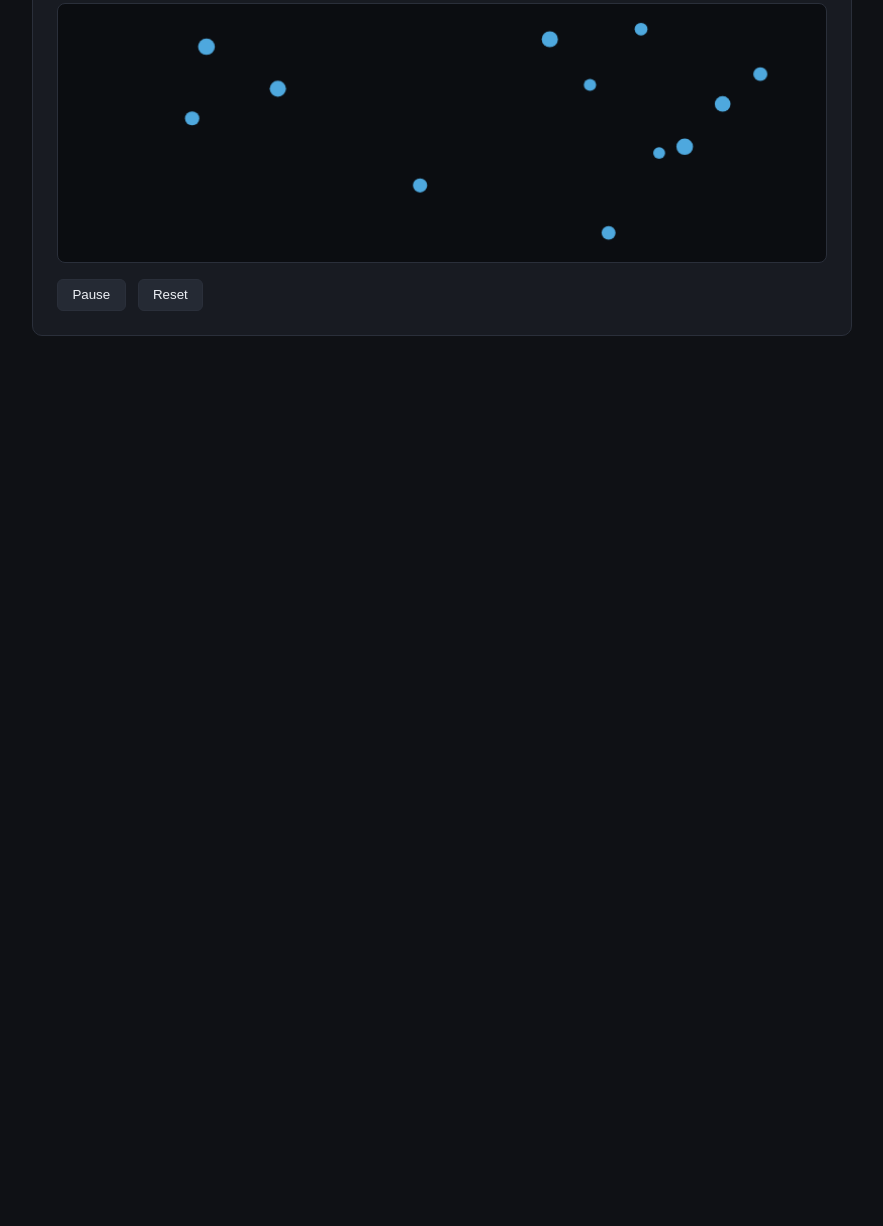
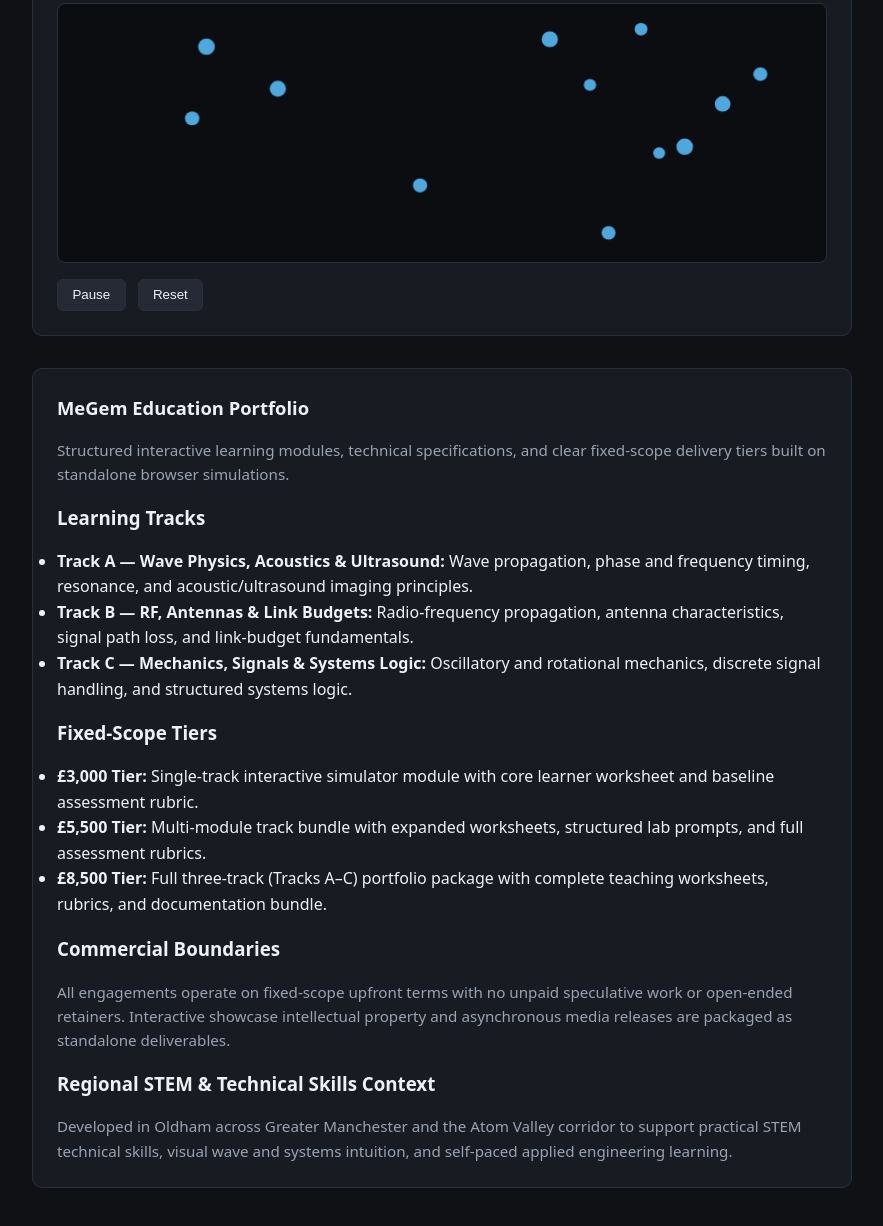
Before and after one commit to innovativeeducation2026-png/MeGem-portfolio, a plain HTML site: page index.html in a window 1280 px wide. Shown: the part 1648-2874 px from the top of the page, without its empty margins (198-1081 px from the left). Before the commit the page ends 2048 px from the top, so only its background shows below. Drawn offline with Linux system fonts and the light colour scheme.

Commit message:
Update index.html

```diff
--- a/index.html
+++ b/index.html
@@ -167,6 +167,37 @@ for entry in cleaned:
         <button id="resetBtn" type="button">Reset</button>
       </div>
     </section>
+        <section id="megem-education-portfolio">
+          <h2>MeGem Education Portfolio</h2>
+          <p class="desc">
+            Structured interactive learning modules, technical specifications, and clear fixed-scope delivery tiers built on standalone browser simulations.
+          </p>
+
+          <h3>Learning Tracks</h3>
+          <ul>
+            <li><strong>Track A — Wave Physics, Acoustics &amp; Ultrasound:</strong> Wave propagation, phase and frequency timing, resonance, and acoustic/ultrasound imaging principles.</li>
+            <li><strong>Track B — RF, Antennas &amp; Link Budgets:</strong> Radio-frequency propagation, antenna characteristics, signal path loss, and link-budget fundamentals.</li>
+            <li><strong>Track C — Mechanics, Signals &amp; Systems Logic:</strong> Oscillatory and rotational mechanics, discrete signal handling, and structured systems logic.</li>
+          </ul>
+
+          <h3>Fixed-Scope Tiers</h3>
+          <ul>
+            <li><strong>£3,000 Tier:</strong> Single-track interactive simulator module with core learner worksheet and baseline assessment rubric.</li>
+            <li><strong>£5,500 Tier:</strong> Multi-module track bundle with expanded worksheets, structured lab prompts, and full assessment rubrics.</li>
+            <li><strong>£8,500 Tier:</strong> Full three-track (Tracks A–C) portfolio package with complete teaching worksheets, rubrics, and documentation bundle.</li>
+          </ul>
+
+          <h3>Commercial Boundaries</h3>
+          <p class="desc">
+            All engagements operate on fixed-scope upfront terms with no unpaid speculative work or open-ended retainers. Interactive showcase intellectual property and asynchronous media releases are packaged as standalone deliverables.
+          </p>
+
+          <h3>Regional STEM &amp; Technical Skills Context</h3>
+          <p class="desc">
+            Developed in Oldham across Greater Manchester and the Atom Valley corridor to support practical STEM technical skills, visual wave and systems intuition, and self-paced applied engineering learning.
+          </p>
+        </section>
+
   </main>
 
   <script>
```
